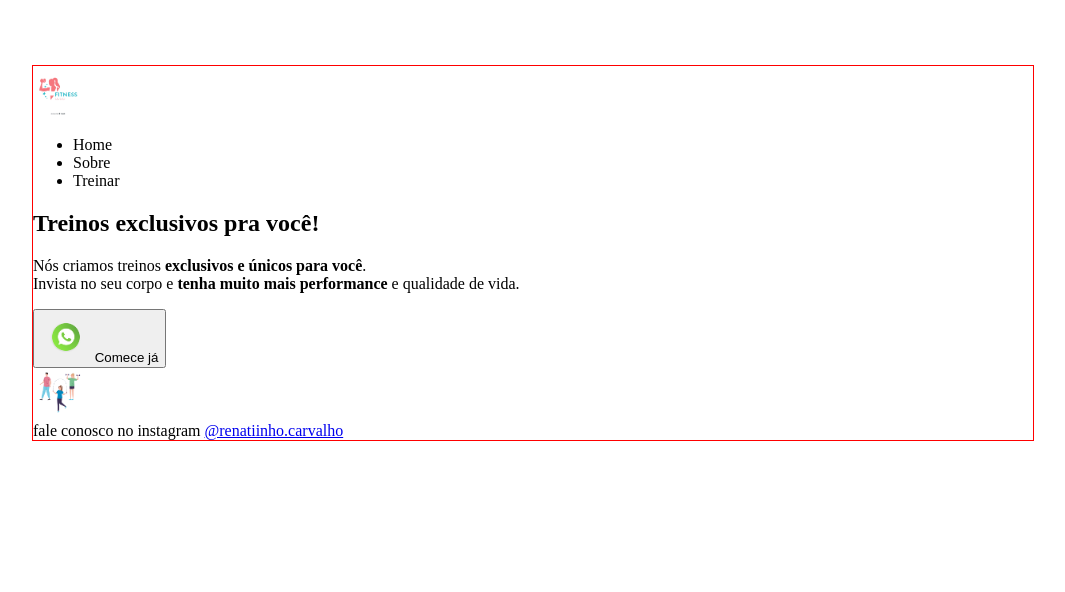
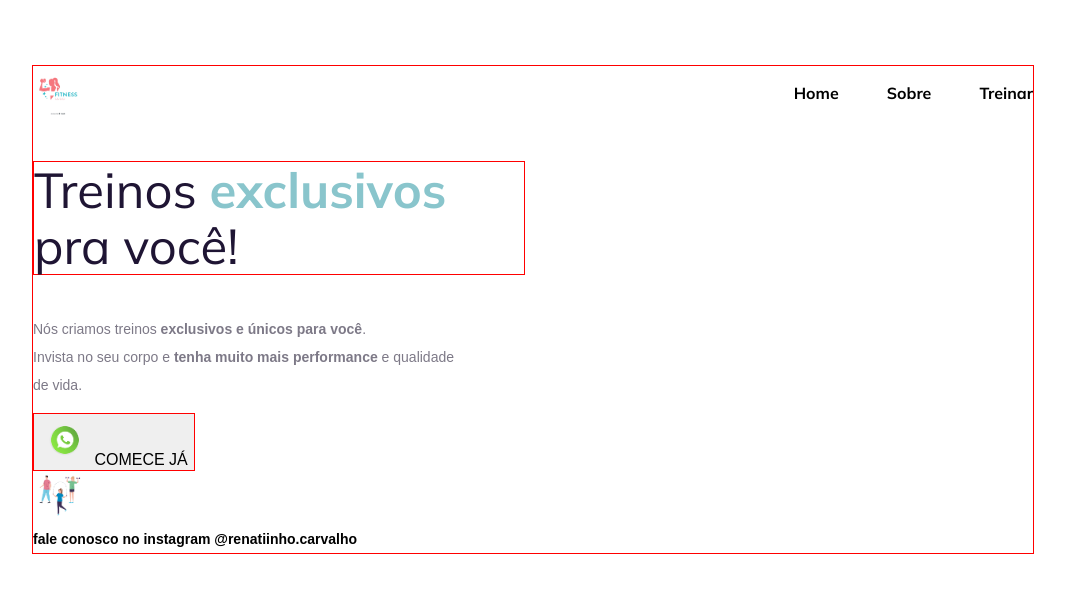
Before and after one commit to RenatoCarv/-study-frontend-concepts, a plain HTML site: page Projeto02/index.html in a window 1280 px wide. Shown: the whole page, without its empty margins (107-1172 px from the left). Drawn offline with Linux system fonts and the light colour scheme.

Commit message:
feat: Refactor HTML structure and enhance CSS styles for improved layout and readability

```diff
--- a/Projeto02/css/style.css
+++ b/Projeto02/css/style.css
@@ -1,13 +1,82 @@
 body {
   margin: 0;
+  font-family: "Open-sans", sans-serif;
 }
 
 .page {
   border: 1px solid red;
   width: 1000px;
-  margin:65px auto 0;
+  margin: 65px auto 0;
 }
 
 img {
-    width: 50px;
+  width: 50px;
 }
+
+nav {
+  display: flex;
+  justify-content: space-between;
+  align-items: center;
+}
+
+ul {
+  display: flex;
+  list-style: none;
+  gap: 48px;
+  font-family: "Mulish", sans-serif;
+}
+
+a {
+  color: #000;
+  text-decoration: none;
+}
+
+/*pseudo-class*/
+ul li a:hover {
+  font-weight: bold;
+}
+
+h1,
+ul {
+  font-family: "Mulish", sans-serif;
+}
+
+h1 {
+  border: 1px solid red;
+  color: #1f1534;
+  font-size: 49px;
+  line-height: 56px;
+  font-weight: normal;
+  width: 490px;
+}
+
+h1 span {
+  color: #89c5cc;
+  font-weight: bold;
+}
+
+p {
+  font-size: 14px;
+  line-height: 28px;
+  color: #7d7987;
+  width: 438px;
+}
+
+button {
+  border: 1px solid red;
+  font-family: "Open sans" sans-serif;
+  font-size: 16px;
+  text-transform: uppercase;
+  /*background-color: ;*/
+}
+
+footer {
+  font-size: 14px;
+  line-height: 28px;
+}
+
+footer,
+a {
+  font-weight: bold;
+  text-decoration: none;
+}
--- a/Projeto02/index.html
+++ b/Projeto02/index.html
@@ -1,28 +1,35 @@
 <!DOCTYPE html>
 <html lang="pt-br">
   <head>
+    <link rel="preconnect" href="https://fonts.googleapis.com" />
+    <link rel="preconnect" href="https://fonts.gstatic.com" crossorigin />
     <meta charset="UTF-8" />
     <meta name="viewport" content="width=device-width, initial-scale=1.0" />
     <title>Treine me</title>
+
+    <link
+      href="https://fonts.googleapis.com/css2?family=Mulish:ital,wght@0,200..1000;1,200..1000&family=Open+Sans:ital,wght@0,300..800;1,300..800&display=swap"
+      rel="stylesheet"
+    />
 
     <link rel="stylesheet" href="css/style.css" />
   </head>
   <body>
     <div class="page">
-      <header>
-        <img src="images/logo.png" alt="Logo" />
+      <nav>
+        <a id="logo" href="#">
+          <img src="images/logo.png" alt="Logo" />
+        </a>
+        <ul>
+          <li><a href="#">Home</a></li>
+          <li><a href="#">Sobre</a></li>
+          <li><a href="#">Treinar</a></li>
+        </ul>
+      </nav>
 
-        <nav>
-          <ul>
-            <li>Home</li>
-            <li>Sobre</li>
-            <li>Treinar</li>
-          </ul>
-        </nav>
-      </header>
       <main>
         <section>
-          <h1>Treinos exclusivos pra você!</h1>
+          <h1>Treinos <span>exclusivos</span> pra você!</h1>
 
           <p>
             Nós criamos treinos <strong>exclusivos e únicos para você</strong>. <br />
@@ -38,7 +45,8 @@
         <img src="images/treinando.png" alt="Grupo de pessoas fazendo exercícios fisicos" />
       </main>
       <footer>
-        fale conosco no instagram <a href="https://instagram.com/renatiinho.carvalho" target="_blank"> @renatiinho.carvalho</a>
+        fale conosco no instagram
+        <a href="https://instagram.com/renatiinho.carvalho" target="_blank"> @renatiinho.carvalho</a>
       </footer>
     </div>
   </body>
```
